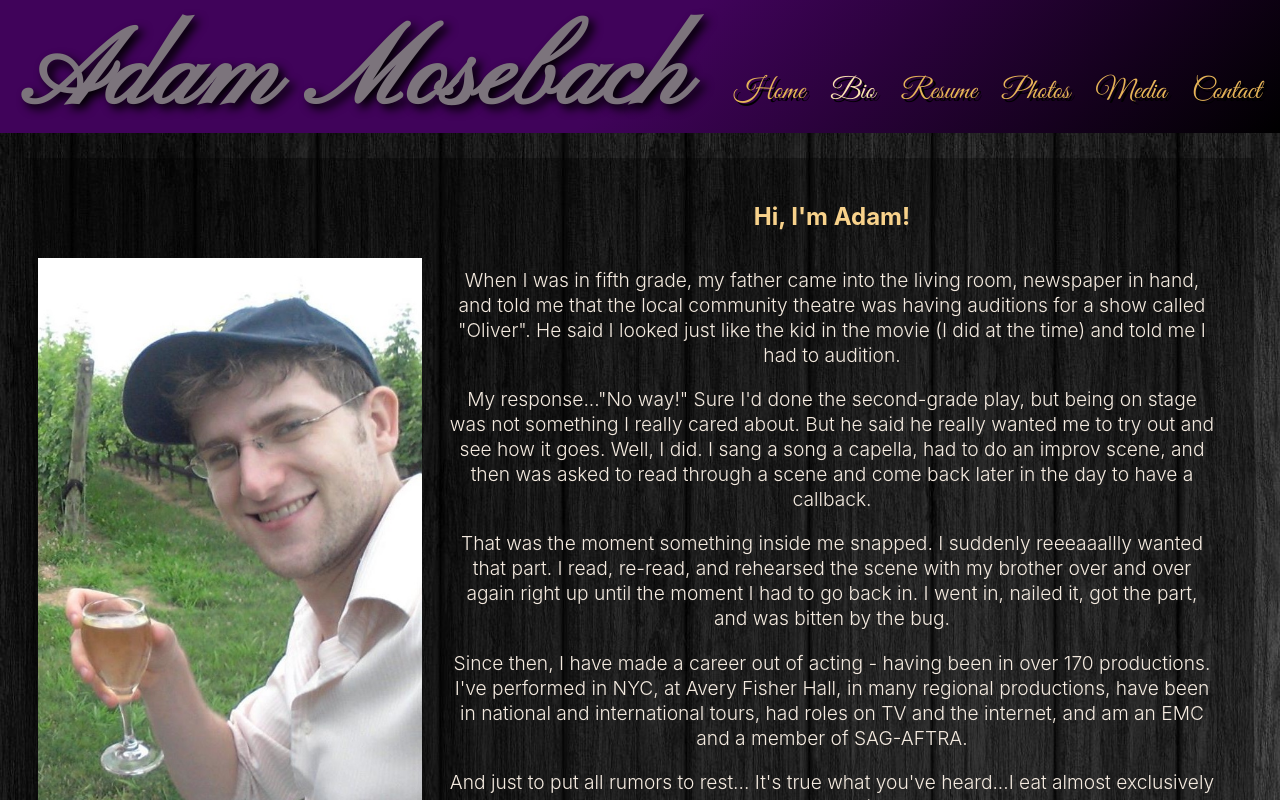
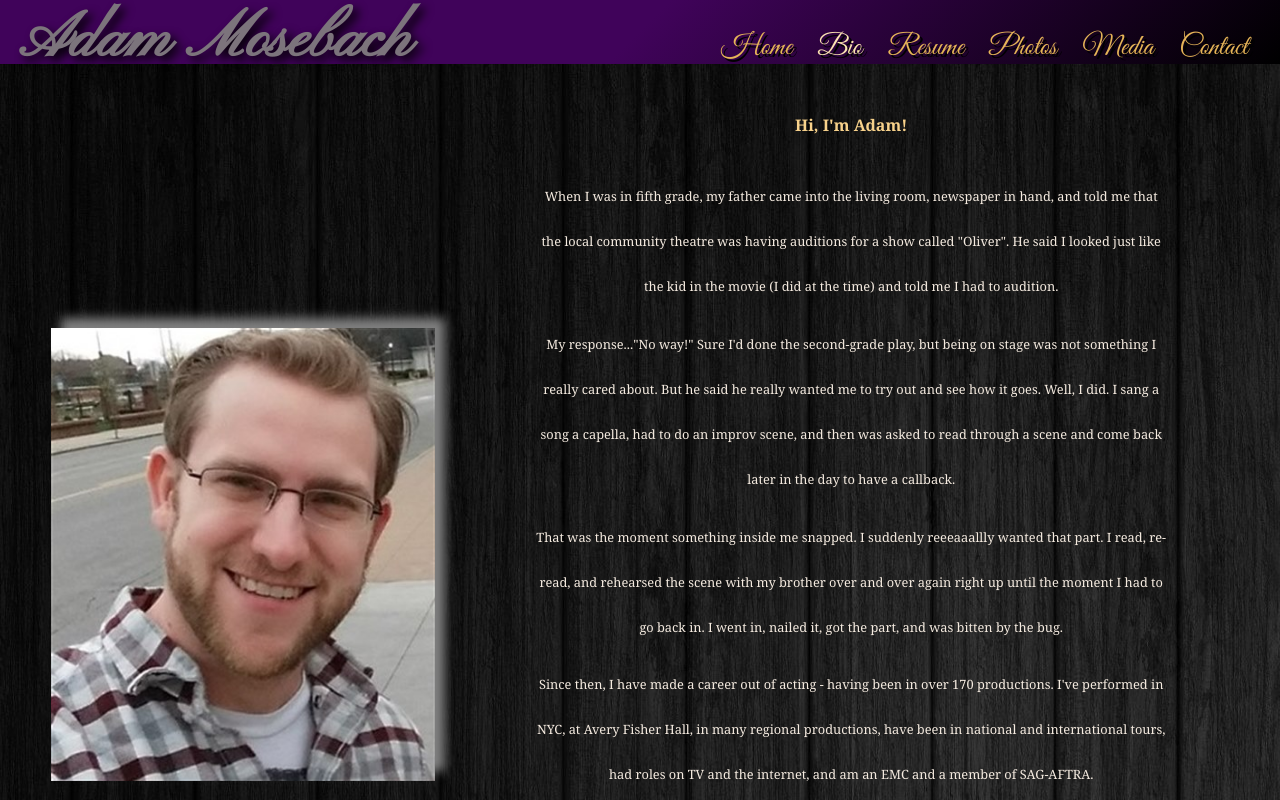
Before and after one commit to adamjmosebach/acting-website, a React (Create React App) app: page /bio in a window 1280 px wide. Shown: the top 800 px of the page. Built offline with nearby package versions, Linux system fonts and the light colour scheme.

Commit message:
change bio pic and fix bg not going to bottom, new resume

```diff
--- a/src/Banner.css
+++ b/src/Banner.css
@@ -4,8 +4,8 @@
   /* padding-top: 4vw; */
   width: 100%;
   /* height: 13vh; */
-  height: 10vw;
-  max-height: 15vh;
+  height: 5vw;
+  /* max-height: 15vh; */
   /* vertical-align: baseline; */
   /* line-height: 100%; */
   /* background-color: rgb(0, 0, 0); */
@@ -18,28 +18,30 @@
   display: flex;
   justify-content: space-between;
   align-items: flex-end;
-  padding-top: 1vw;
+  /* padding-top: 1vw; */
   /* margin-bottom: -1.25vw; */
 }
 .banner-name {
   /* height: 15vh;
   max-height: 15vh; */
-  line-height: 100%;
+  line-height: 3.5vw;
   margin: 0;
-  margin-left: 2.5vw;
+  margin-left: 2vw;
   display: inline;
   /* vertical-align: bottom; */
-  font-size: 8.5vw;
+  font-size: 5vw;
   /* align-self: flex-end; */
   text-shadow: 5px 5px 10px black;
+  /* margin-bottom: 0.vw; */
 }
 .banner-nav {
   display: inline-flex;
   justify-content: space-evenly;
-  margin-right: 0.5vw;
+  margin-right: 1.5vw;
   font-family: 'Great Vibes';
+  line-height: 0.5vw;
   /* align-self: flex-end; */
-  padding-bottom: 0.75vw;
+  /* margin-bottom: -0.75vw; */
 }
 @font-face {
   font-family: 'Pinyon Script';
@@ -47,7 +49,9 @@
   font-weight: 400;
   font-display: swap;
   src: url(./fonts/Pinyon_Script/PinyonScript-Regular.ttf) format('truetype');
-  unicode-range: U+0000-00FF, U+0131, U+0152-0153, U+02BB-02BC, U+02C6, U+02DA, U+02DC, U+2000-206F, U+2074, U+20AC, U+2122, U+2191, U+2193, U+2212, U+2215, U+FEFF, U+FFFD;
+  unicode-range: U+0000-00FF, U+0131, U+0152-0153, U+02BB-02BC, U+02C6, U+02DA,
+    U+02DC, U+2000-206F, U+2074, U+20AC, U+2122, U+2191, U+2193, U+2212, U+2215,
+    U+FEFF, U+FFFD;
 }
 @font-face {
   font-family: 'Great Vibes';
@@ -55,5 +59,7 @@
   font-weight: 400;
   font-display: swap;
   src: url(./fonts/Great_Vibes/GreatVibes-Regular.ttf) format('truetype');
-  unicode-range: U+0000-00FF, U+0131, U+0152-0153, U+02BB-02BC, U+02C6, U+02DA, U+02DC, U+2000-206F, U+2074, U+20AC, U+2122, U+2191, U+2193, U+2212, U+2215, U+FEFF, U+FFFD;
+  unicode-range: U+0000-00FF, U+0131, U+0152-0153, U+02BB-02BC, U+02C6, U+02DA,
+    U+02DC, U+2000-206F, U+2074, U+20AC, U+2122, U+2191, U+2193, U+2212, U+2215,
+    U+FEFF, U+FFFD;
 }
--- a/src/screens/Bio.css
+++ b/src/screens/Bio.css
@@ -5,28 +5,33 @@
   /* height: 85vh; */
   justify-content: space-evenly;
   padding: 1vw;
-  margin: 2vw;
+  /* margin: 2vw; */
   background-color: rgba(0, 0, 0, 0.35);
+  height: 110%;
 }
 .bio-pic {
   width: 30vw;
+  margin-left: 3vw;
+  box-shadow: 10px -10px 10px grey;
 }
 .bio-container {
   /* height: 70vh; */
-  width: 60vw;
+  width: 80vw;
   /* border-radius: 25%; */
   display: flex;
   flex-direction: column;
   align-items: center;
   justify-content: center;
-  padding: 1vw 2vw;
-  line-height: 25px;
+  padding: 1vw 1.5vw;
+  line-height: 45px;
   color: rgb(245, 235, 224);
-  font-size: 1.5vw;
+  font-family: Georgia, 'Times New Roman', Times, serif;
+  font-size: 1vw;
   font-weight: 300;
 }
 .bio-container p {
   margin-bottom: 0;
+  width: 80%;
 }
 .bio-hi {
   color: rgb(248, 210, 139);
--- a/src/screens/Resume.css
+++ b/src/screens/Resume.css
@@ -8,5 +8,5 @@
 
 .resume {
   /* height: 100%; */
-  width: 75vw;
+  width: 65vw;
 }
```
Also changed, not shown: src/screens/Bio.jsx (+21 -16 lines), src/images/me.jpg (added), src/images/resume.jpg.
